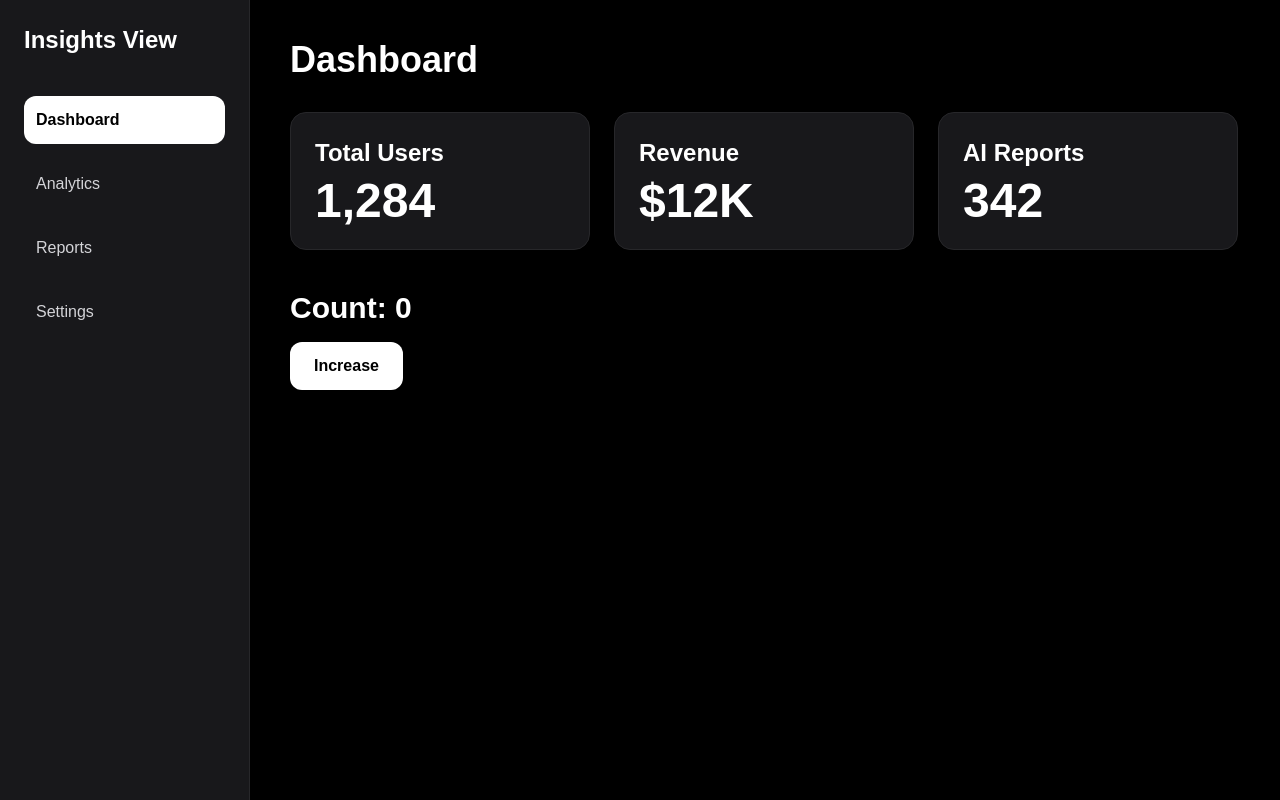
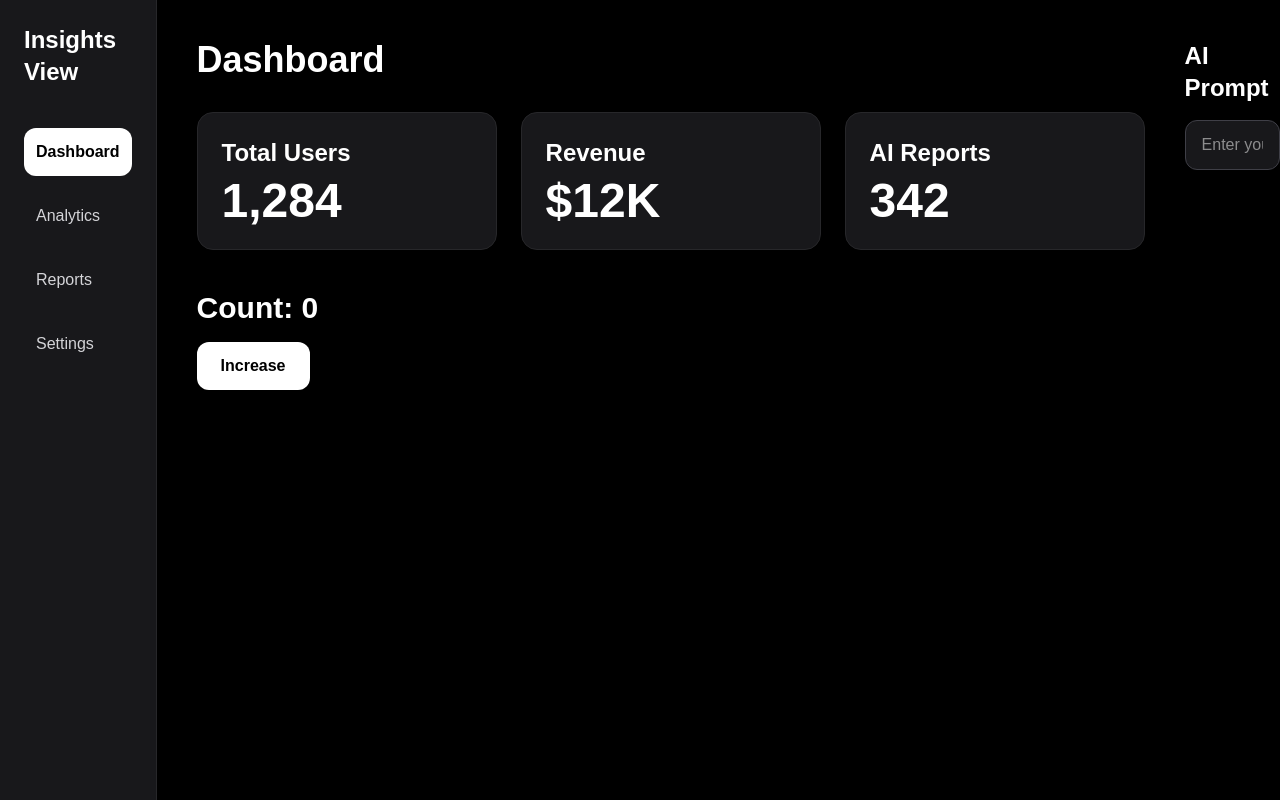
Before and after one commit to atomnoid/InsightsView-AI, a Next.js app in the folder insights-view/: page / in a window 1280 px wide. Built offline with nearby package versions, Linux system fonts and the light colour scheme.

Commit message:
added input for prompts

```diff
--- a/insights-view/app/page.tsx
+++ b/insights-view/app/page.tsx
@@ -25,7 +25,7 @@ export default function Home() {
   const [count, setCount] = useState(0);
   const [showMessage, setShowMessage] = useState(false);
   const [activeTab, setActiveTab] = useState("Dashboard");
-  const [prompt, setprompt] = useState("");
+  const [prompt, setPrompt] = useState("");
   // This button is meant to flip the message toggle state.
   <button
     onClick={() => setShowMessage(!showMessage)}
@@ -49,9 +49,7 @@ export default function Home() {
 
         {/* Navigation links for each dashboard section. */}
         <div className="space-y-4">
-
           {["Dashboard", "Analytics", "Reports", "Settings"].map((tab) => (
-
             <p
               key={tab}
               onClick={() => setActiveTab(tab)}
@@ -63,9 +61,7 @@ export default function Home() {
             >
               {tab}
             </p>
-
           ))}
-
         </div>
       </div>
 
@@ -95,6 +91,17 @@ export default function Home() {
           </button>
         </div>
       </div>
+      <div className="mt-10">
+        <h2 className="text-2xl font-bold mb-4">AI Prompt</h2>
+
+        <input
+          type="text"
+          placeholder="Enter your prompt..."
+          value={prompt}
+          onChange={(e) => setPrompt(e.target.value)}
+          className="w-full max-w-xl bg-zinc-900 border border-zinc-700 rounded-xl px-4 py-3 outline-none"
+        />
+      </div>
     </div>
   );
 }
```
Lines whose indentation alone changed are shown as unchanged.
